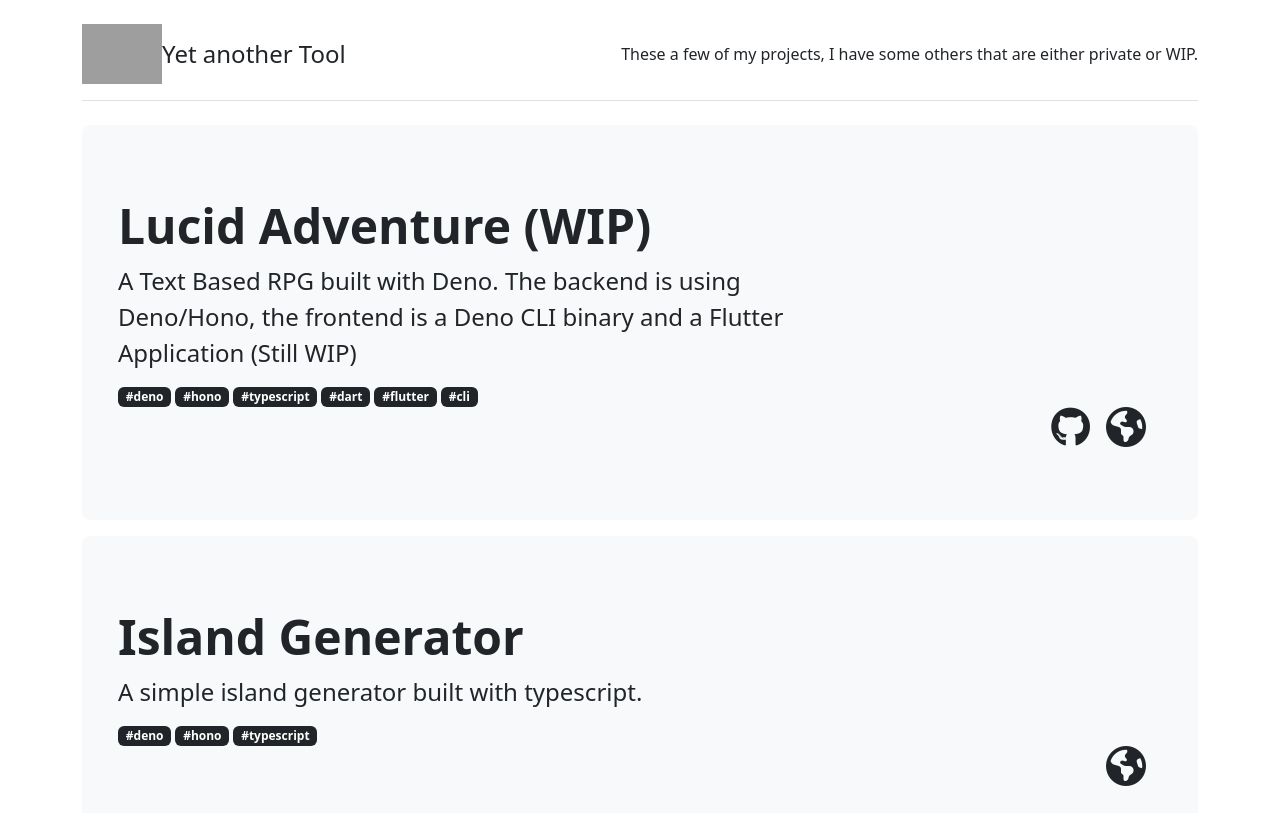
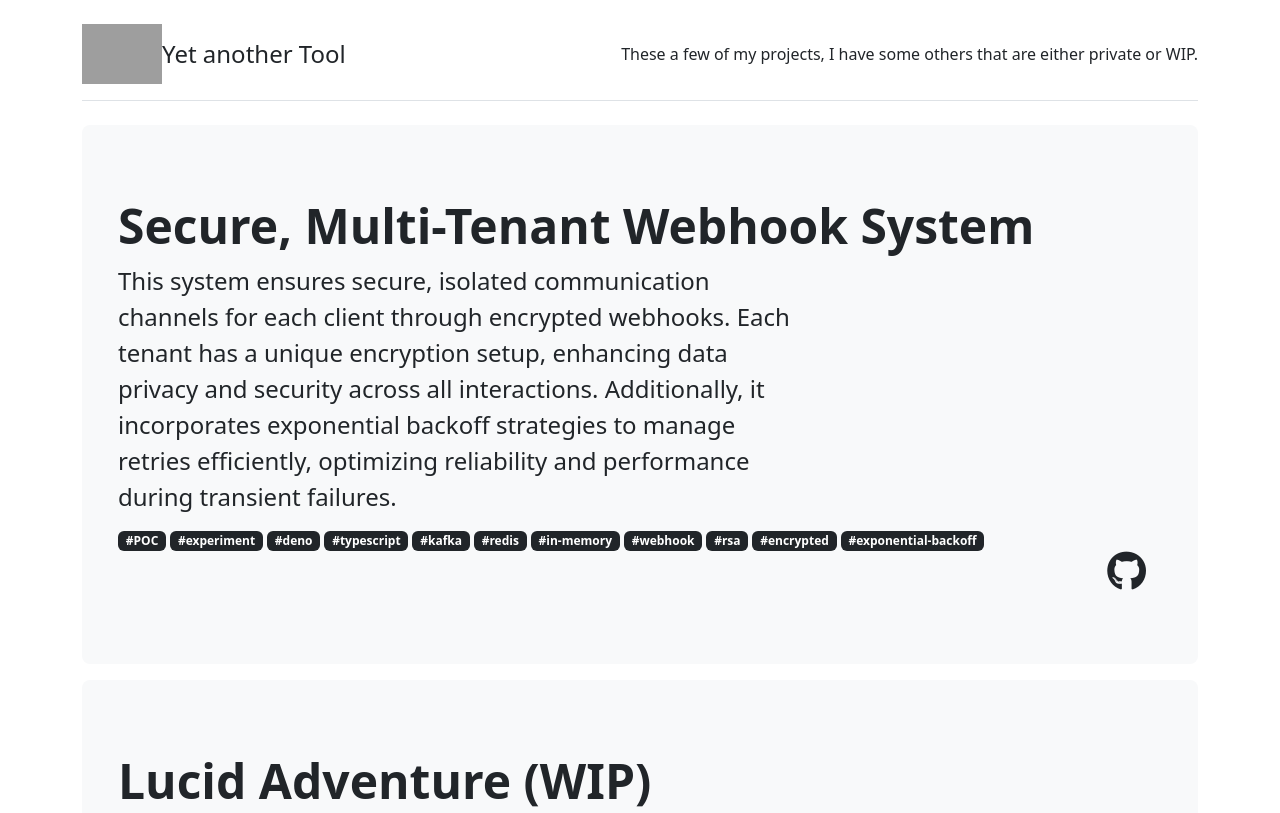
Before and after one commit to studiowebux/portfolio, a plain HTML site: page index.html in a window 1280 px wide. Shown: the top 813 px of the page. Drawn offline with nearby package versions, Linux system fonts and the light colour scheme; grey boxes are pictures that could not be loaded.

Commit message:
feat: new project

```diff
--- a/index.html
+++ b/index.html
@@ -61,6 +61,36 @@
             private or WIP.</span>
         </div>
       </header>
+
+
+
+      <div class="p-4 mb-3 bg-light rounded-3">
+        <div class="container-fluid py-5">
+        <h1 class="display-5 fw-bold">
+            Secure, Multi-Tenant Webhook System
+        </h1>
+        <p class="col-md-8 fs-4">
+            This system ensures secure, isolated communication channels for each client through encrypted webhooks. Each tenant has a unique encryption setup, enhancing data privacy and security across all interactions. Additionally, it incorporates exponential backoff strategies to manage retries efficiently, optimizing reliability and performance during transient failures.
+        </p>
+        <div class="d-flex">
+            <span class="badge text-bg-dark me-1">#POC</span>
+            <span class="badge text-bg-dark me-1">#experiment</span>
+            <span class="badge text-bg-dark me-1">#deno</span>
+            <span class="badge text-bg-dark me-1">#typescript</span>
+            <span class="badge text-bg-dark me-1">#kafka</span>
+            <span class="badge text-bg-dark me-1">#redis</span>
+            <span class="badge text-bg-dark me-1">#in-memory</span>
+            <span class="badge text-bg-dark me-1">#webhook</span>
+            <span class="badge text-bg-dark me-1">#rsa</span>
+            <span class="badge text-bg-dark me-1">#encrypted</span>
+            <span class="badge text-bg-dark me-1">#exponential-backoff</span>
+        </div>
+        <div class="d-flex flex-row-reverse">
+            <a href="https://github.com/studiowebux/webhook/tree/main" target="_blank"><i class="me-3 fs-1 text-dark fa fa-solid fa-github"></i></a>
+        </div>
+        </div>
+      </div>
+
 
 
       <div class="p-4 mb-3 bg-light rounded-3">
```
